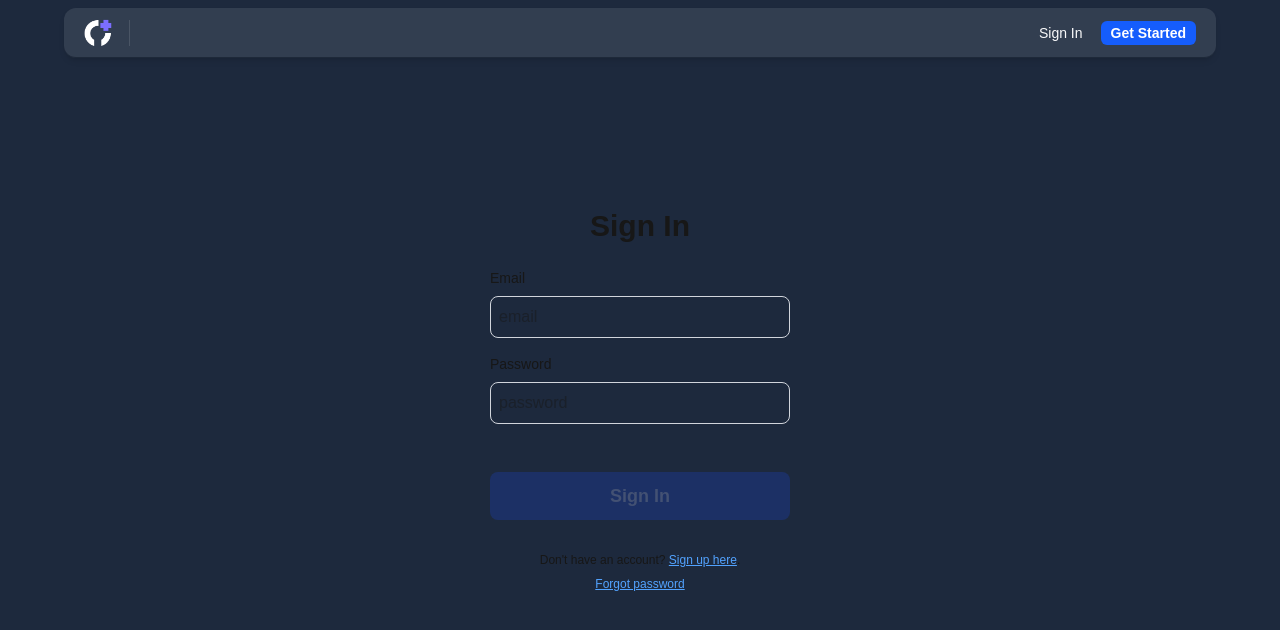
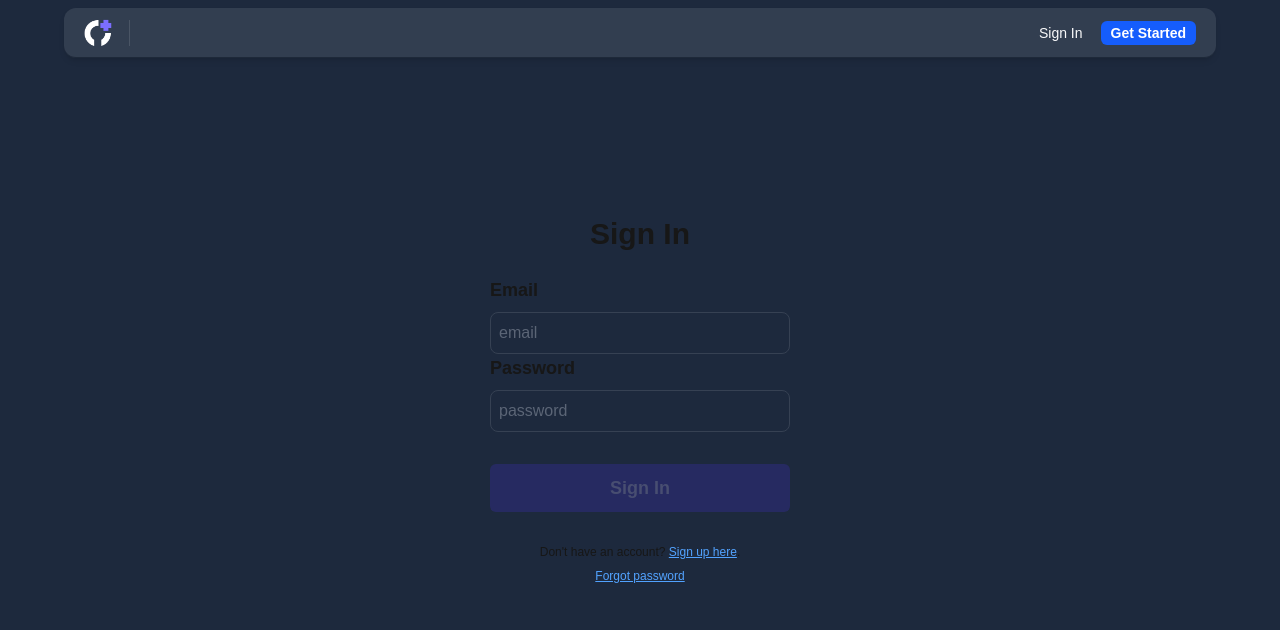
Before and after one commit to kskrenes/nextjs-auth, a Next.js app: page /login in a window 1280 px wide. Shown: the top 630 px of the page. Built offline with nearby package versions, Linux system fonts and the light colour scheme; no server answers.

Commit message:
update button and input styles

```diff
--- a/src/components/nae-button.tsx
+++ b/src/components/nae-button.tsx
@@ -1,3 +1,4 @@
+import { defaultTheme } from '@/helpers/themes';
 import React, { ButtonHTMLAttributes, ReactNode } from 'react';
 import { twMerge } from 'tailwind-merge';
 
@@ -19,11 +20,11 @@ const Button: React.FC<ButtonProps> = ({
   className = '',
   ...rest // Collect any other standard HTML button props
 }) => {
-  const baseStyles = 'px-6 py-2.5 text-lg font-semibold rounded-lg transition-colors cursor-pointer flex justify-center items-center';
+  const baseStyles = 'px-6 py-2.5 text-lg font-semibold rounded-md transition-colors cursor-pointer flex justify-center items-center';
 
   const variantStyles = variant === 'primary'
-    ? 'bg-blue-600 hover:bg-blue-700 disabled:bg-blue-900/50 text-white disabled:text-gray-500/50 disabled:cursor-not-allowed'
-    : 'bg-gray-200 disabled:bg-gray-600/50 text-gray-700 disabled:text-gray-700 hover:text-blue-600 disabled:cursor-not-allowed';
+    ? 'bg-indigo-500 hover:bg-indigo-600 disabled:bg-indigo-900/50 text-[#e5e6f2] disabled:text-gray-500/50 disabled:cursor-not-allowed'
+    : 'bg-indigo-500/0 hover:bg-indigo-600 disabled:bg-gray-600/50 border-2 border-indigo-500 hover:border-indigo-600 text-[#e5e6f2] disabled:text-gray-700 hover:text-white disabled:cursor-not-allowed';
 
   return (
     <button
--- a/src/components/nae-input.tsx
+++ b/src/components/nae-input.tsx
@@ -6,7 +6,7 @@ import React, { InputHTMLAttributes } from 'react';
   explicit declaration, while also allowing custom props.
 */
 interface InputProps extends InputHTMLAttributes<HTMLInputElement> {
-  label: string;
+  label?: string;
   instruction?: string;
   id: string; // Ensure the input has an ID for accessibility (linking label and input)
   autoComplete?: string;
@@ -21,18 +21,21 @@ const Input: React.FC<InputProps> = ({
   className = '',
   ...rest
 }) => {
-  const baseStyles = 'p-2 border border-gray-300 rounded-lg mb-4 focus:outline-none focus:border-blue-400';
+  const baseStyles = 'p-2 border border-gray-700 text-gray-400 rounded-lg focus:outline-none focus:border-indigo-400';
   const autoCompleteValue = autoComplete || id;
   return (
-    <div className="flex flex-col space-y-2 min-w-[300px]">
-      <div className='flex justify-between items-center'>
-        {/* Use the 'htmlFor' attribute to link the label to the input via their IDs */}
-        <label className='text-sm' htmlFor={id}>{label}</label>
-        {/* Show instruction text top right */}
-        {instruction && <p className='text-xs text-gray-500'>{instruction}</p>}
-      </div>
+    <div className="flex flex-col gap-2 min-w-[300px] w-full">
 
-      {/* Spread the rest of the props onto the native input element */}
+      {(label || instruction) && (
+        <div className='flex justify-between items-center'>
+          {/* show label top left */}
+          {label && <label className='text-lg font-semibold' htmlFor={id}>{label}</label>}
+
+          {/* show instruction text top right */}
+          {instruction && <p className='text-xs text-gray-400'>{instruction}</p>}
+        </div>
+      )}
+      {/* spread the rest of the props onto the native input element */}
       <input id={id} name={id} autoComplete={autoCompleteValue} className={`${baseStyles} ${className}`} {...rest} />
     </div>
   );
```
